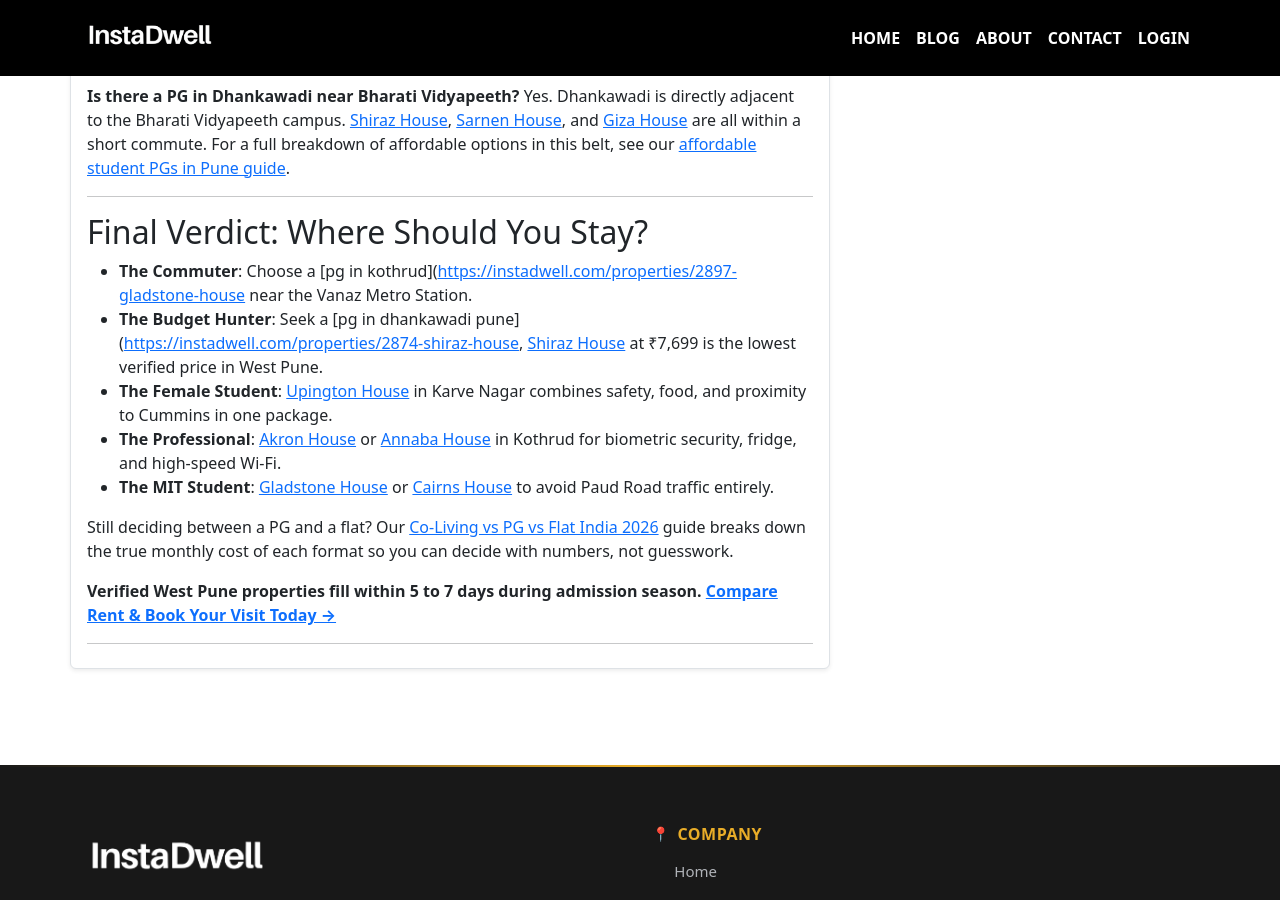
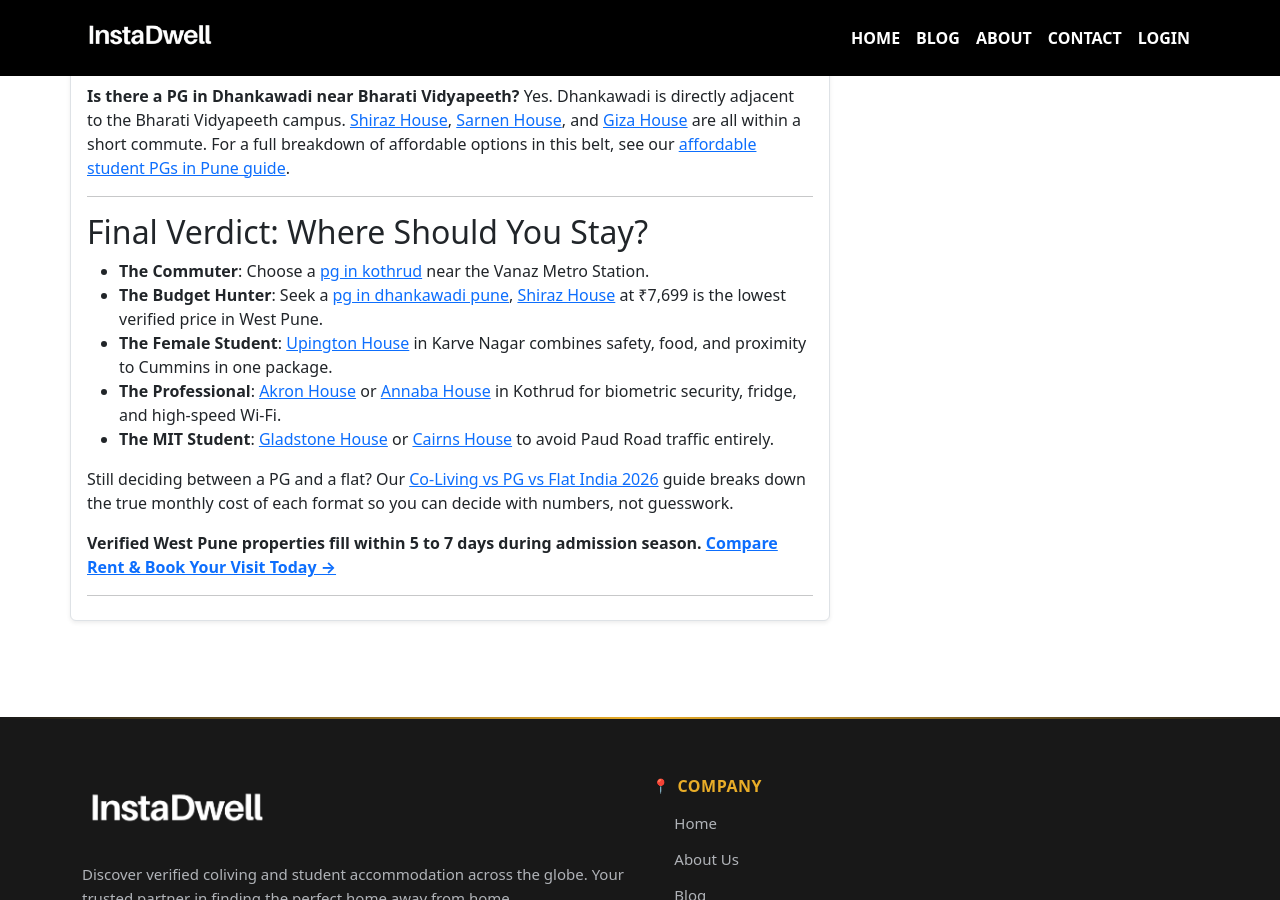
Before and after one commit to instadw/instadwell-blog, a Jekyll site: the page built from _posts/2026-5-3-best-pgs-in-kothrud-karve-nagar-dhankawadi-pune-2026-verified-male-female-pgs.md, in a window 1280 px wide and 900 px high, scrolled down 6831 px. Built offline with Jekyll 4.4.1, drawn with Linux system fonts in a browser that asks for light colours; some of the changed lines change nothing that is shown.

Commit message:
Update 2026-5-3-best-pgs-in-kothrud-karve-nagar-dhankawadi-pune-2026-verified-male-female-pgs.md

```diff
--- a/_posts/2026-5-3-best-pgs-in-kothrud-karve-nagar-dhankawadi-pune-2026-verified-male-female-pgs.md
+++ b/_posts/2026-5-3-best-pgs-in-kothrud-karve-nagar-dhankawadi-pune-2026-verified-male-female-pgs.md
@@ -262,8 +262,8 @@
 
 ## Final Verdict: Where Should You Stay?
 
-- **The Commuter**: Choose a [pg in kothrud]([https://instadwell.com/properties/2897-gladstone-house](https://instadwell.com/search?lat=18.5073514&lng=73.8076543&location=Kothrud%2C%20Pune%2C%20Maharashtra%2C%20India&city=Pune&country=India) near the Vanaz Metro Station.
-- **The Budget Hunter**: Seek a [pg in dhankawadi pune]([https://instadwell.com/properties/2874-shiraz-house](https://instadwell.com/search?lat=18.4654546&lng=73.85468209999999&location=Dhankawadi%2C%20Pune%2C%20Maharashtra%2C%20India&city=Pune&country=India), [Shiraz House](https://instadwell.com/properties/2874-shiraz-house) at ₹7,699 is the lowest verified price in West Pune.
+- **The Commuter**: Choose a [pg in kothrud](https://instadwell.com/search?lat=18.5073514&lng=73.8076543&location=Kothrud%2C%20Pune%2C%20Maharashtra%2C%20India&city=Pune&country=India) near the Vanaz Metro Station.
+- **The Budget Hunter**: Seek a [pg in dhankawadi pune](https://instadwell.com/search?lat=18.4654546&lng=73.85468209999999&location=Dhankawadi%2C%20Pune%2C%20Maharashtra%2C%20India&city=Pune&country=India), [Shiraz House](https://instadwell.com/properties/2874-shiraz-house) at ₹7,699 is the lowest verified price in West Pune.
 - **The Female Student**: [Upington House](https://instadwell.com/properties/2951-upington-house) in Karve Nagar combines safety, food, and proximity to Cummins in one package.
 - **The Professional**: [Akron House](https://instadwell.com/properties/2904-akron-house) or [Annaba House](https://instadwell.com/properties/2921-annaba-house) in Kothrud for biometric security, fridge, and high-speed Wi-Fi.
 - **The MIT Student**: [Gladstone House](https://instadwell.com/properties/2897-gladstone-house) or [Cairns House](https://instadwell.com/properties/2885-cairns-house) to avoid Paud Road traffic entirely.
```
